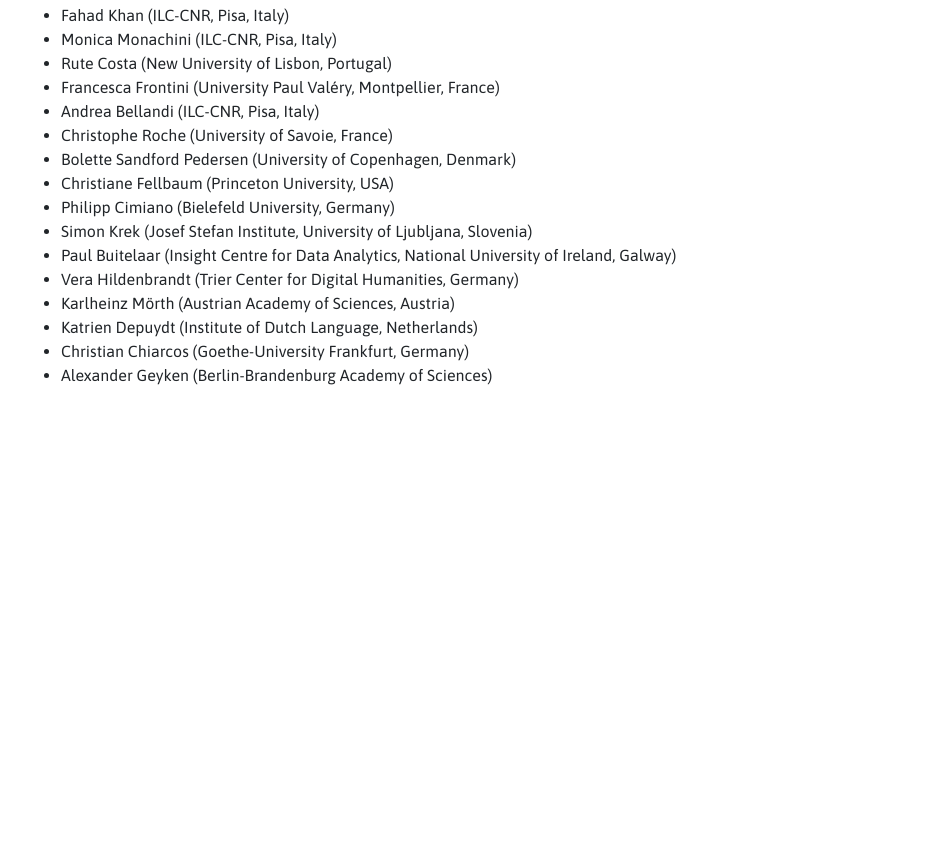
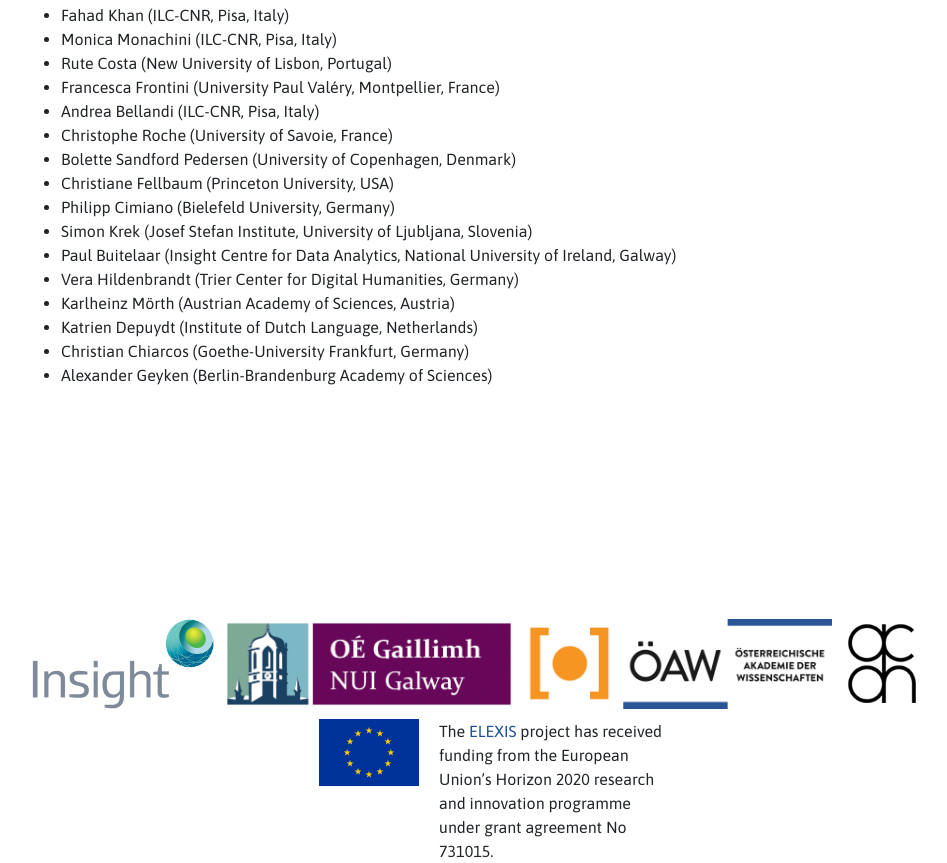
Before and after one commit to jmccrae/lexdhai, a plain HTML site: page index.html in a window 1280 px wide. Shown: the part 5671-6534 px from the top of the page, without its empty margins (299-1246 px from the left). Before the commit the page ends 6290 px from the top, so only its background shows below. Drawn offline with nearby package versions, Linux system fonts and the light colour scheme.

Commit message:
Add logos to footer

```diff
--- a/index.html
+++ b/index.html
@@ -104,6 +104,14 @@
 .card-text {
     font-size: .8em;
 }
+#eu-ack {
+    text-align:center;
+}
+.logo2 {
+    height: 90px;
+    padding-left: 5px;
+    margin-bottom: 10px;
+}
         </style>
     </head>
     <body>
@@ -134,7 +142,7 @@
                     </li>
                 </ul>
             </div>
-        </nav>
+                     </nav>
 
         <div class="container-fluid p-0">
 
@@ -259,7 +267,24 @@
                     </ul>
                 </div>
             </section>
-        </div>
+           <div class="row">
+                <div class="col-12" style="text-align:center;">
+                    <a href="http://www.insight-centre.org"><img class="logo2" alt="Insight Centre for Data Analytics" src="insight.png"/></a>
+                    <a href="http://www.nuigalway.ie"><img class="logo2" alt="National University of Ireland Galway" src="nuig.jpg"/></a>
+                    <a href="http://www.humanistika.org/"><img class="logo2" alt="Belgrade Center for Digital Humanities" src="bcdh.png"/></a>
+                    <a href="https://www.oeaw.ac.at/acdh/"><img class="logo2" alt="Austrian Academy of Sciences" src="oeaw_logo_446x192.png"/><img class="logo2" alt="Austrian Center for Digital Humanities" src="acdh_logo120h.png"/></a>
+                </div>
+            </div>
+            <div class="row">
+                    <div class="col-1 offset-4" style="min-width:120px">
+                            <img src="euflag-e1522774462292.png" alt="eu-flag" id="eu-flag"/>
+                    </div>
+                    <div class="col-3">
+                            The <a href="http://elex.is">ELEXIS</a> project has received funding from the European Union’s Horizon 2020 research and innovation programme under grant agreement No 731015.
+                    </div>
+                </div>
+            </div>
+         </div>
         <script src="https://stackpath.bootstrapcdn.com/bootstrap/4.1.3/js/bootstrap.min.js" integrity="sha384-ChfqqxuZUCnJSK3+MXmPNIyE6ZbWh2IMqE241rYiqJxyMiZ6OW/JmZQ5stwEULTy" crossorigin="anonymous"></script>
         <script src="https://code.jquery.com/jquery-3.3.1.min.js" integrity="sha256-FgpCb/KJQlLNfOu91ta32o/NMZxltwRo8QtmkMRdAu8=" crossorigin="anonymous"></script>
         <script src="https://cdnjs.cloudflare.com/ajax/libs/jquery-easing/1.4.1/jquery.easing.min.js"></script>
```
Also changed, not shown: acdh_logo120h.png (added), bcdh.png (added), euflag-e1522774462292.png (added), insight.png (added), nuig.jpg (added), oeaw_logo_446x192.png (added).
